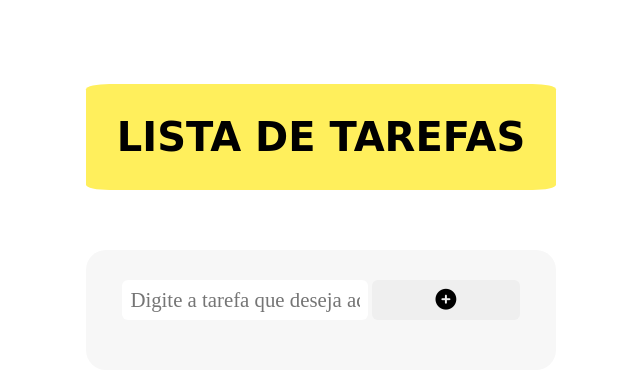
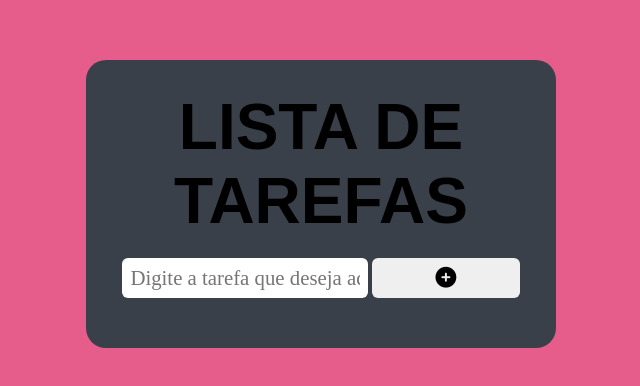
Before and after one commit to ElPoderosoRafa/todolist-rafa, a plain HTML site: page index.html in a window 1280 px wide. Shown: the part 196-582 px from the top of the page, without its empty margins (319-959 px from the left). Drawn offline with Linux system fonts and the light colour scheme; a web font is replaced by a local one.

Commit message:
Update estético

```diff
--- a/assets/css/style.css
+++ b/assets/css/style.css
@@ -8,12 +8,7 @@ html, body {
   height: 100%;
   margin: 0;
   padding: 0;
-}
-
-h2{
-background: #ffef5c;
-padding: 12px;
-
+  background-color: #e65c8b;
 }
 
 .container {
@@ -23,7 +18,7 @@ padding: 12px;
   padding: 30px;
   text-align: center;
   font-size: 1rem;
-  background-color: #f7f7f7;
+  background-color: #394049;
   border-radius: 20px;
 
   /*Metodo antigo de centralização de div, mas optei por usar pra relembrar */
@@ -31,24 +26,9 @@ padding: 12px;
   top: 50%;
   transform: translateY(-50%);
   margin: 0 auto;
+
 }
-.container2 {
 
-  /* border: solid 1px red; */
-
-   text-align: center;
-   font-size: 2.5rem;
-   background-color: #ffef5c;
-   padding: 30px;
-   border-radius: 5%;
-   max-width: 32%;
-   font-family: 'Unbounded', cursive;
-
-   /*Metodo antigo de centralização de div, mas optei por usar pra relembrar */
-   position: relative;
-   top: 35%;
-   margin: 0 auto;
- }
 .container input {
   width: 60%;
   box-sizing: border-box;
--- a/index.html
+++ b/index.html
@@ -15,8 +15,8 @@
 </head>
 
 <body>
-  <h2 class="container2">LISTA DE TAREFAS</h2>
   <div class="container">
+    <h2>LISTA DE TAREFAS</h2>
     <input type="text" id="tarefaInput" class="bs" placeholder="Digite a tarefa que deseja adicionar...">
     <button type="submit" class="bs" id="tarefaButton"><i class="fa-solid fa-circle-plus"></i></button>
     <ul id="listaTarefa">
```
